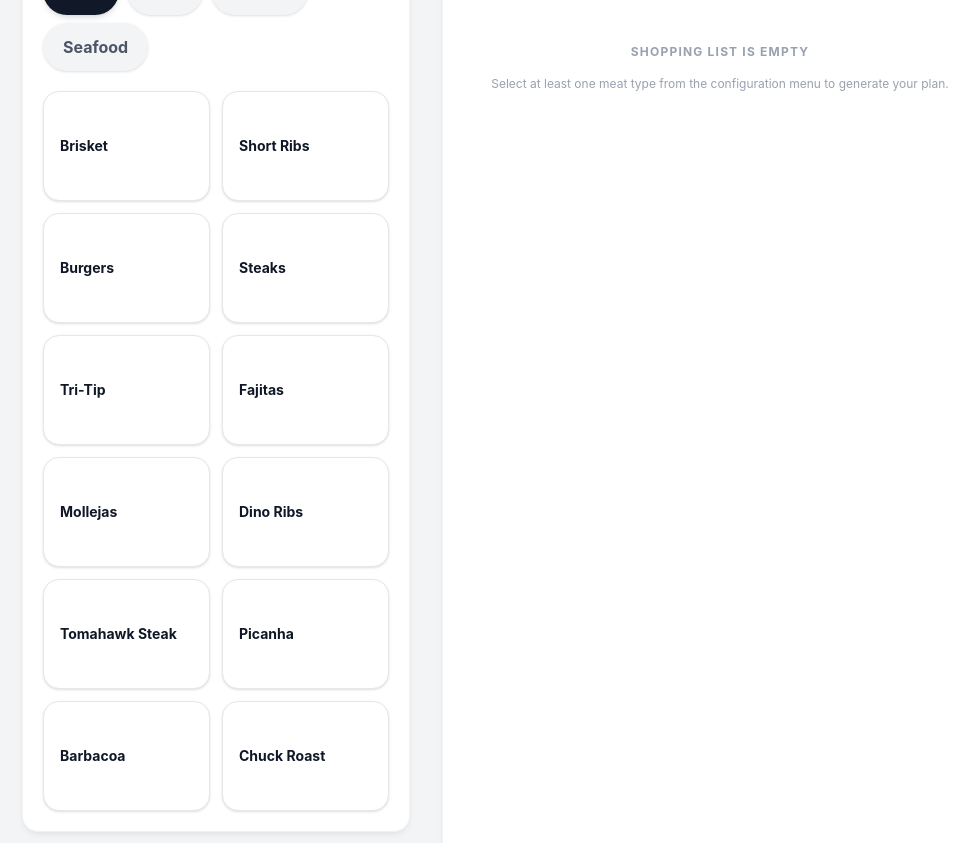
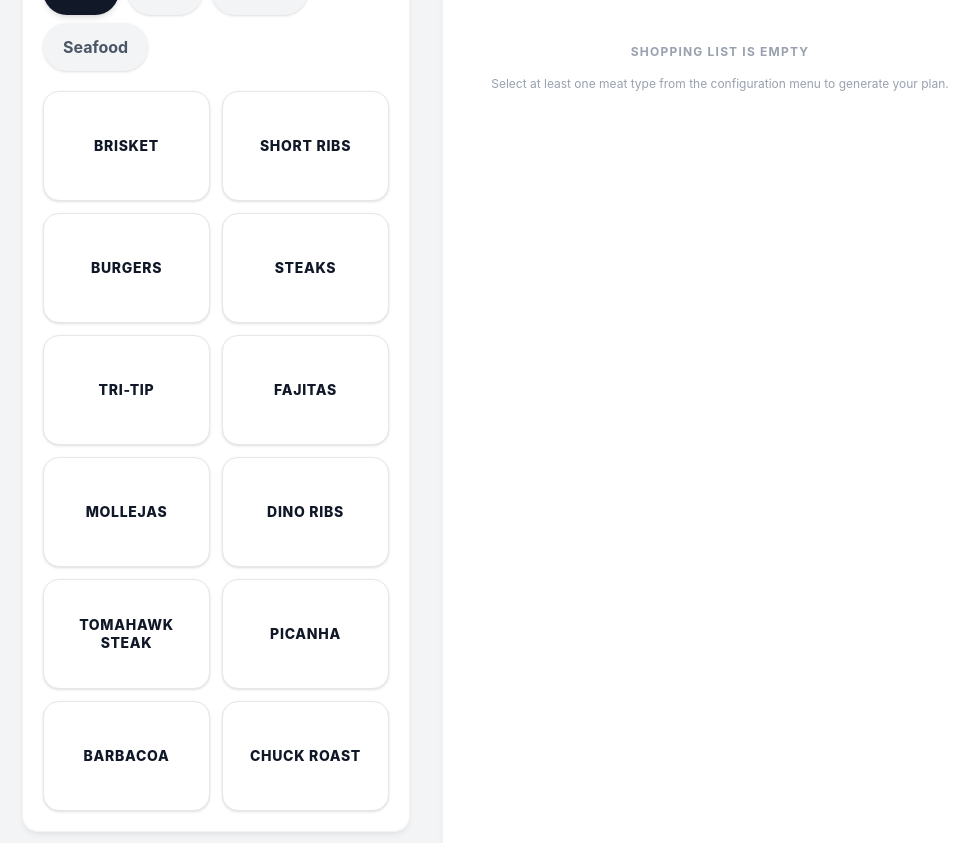
Before and after one commit to edwardopuente-tech/meatmath.app, a React (Vite) app: page / in a window 1280 px wide. Shown: the part 1340-2183 px from the top of the page, without its empty margins (130-1109 px from the left). Built offline with nearby package versions, Linux system fonts and the light colour scheme.

Commit message:
Add files via upload

```diff
--- a/src/components/MeatPicker.tsx
+++ b/src/components/MeatPicker.tsx
@@ -57,8 +57,8 @@ export function MeatPicker({ selectedMeats, onChange }: Props) {
                   : 'border-gray-200 bg-white hover:bg-gray-50 hover:border-gray-300 hover:-translate-y-1 shadow-sm hover:shadow-md'
               }`}
             >
-              <div className="w-full pr-4 text-left">
-                <span className={`block text-xs sm:text-[14px] font-bold leading-tight break-normal overflow-wrap-normal ${isSelected ? 'text-white' : 'text-gray-900 group-hover:text-bbq-charcoal'}`}>
+              <div className="w-full text-center">
+                <span className={`block text-xs sm:text-[14px] font-extrabold leading-tight break-normal overflow-wrap-normal uppercase tracking-wider ${isSelected ? 'text-white' : 'text-gray-900 group-hover:text-bbq-charcoal'}`}>
                   {meat.name}
                 </span>
               </div>
```
